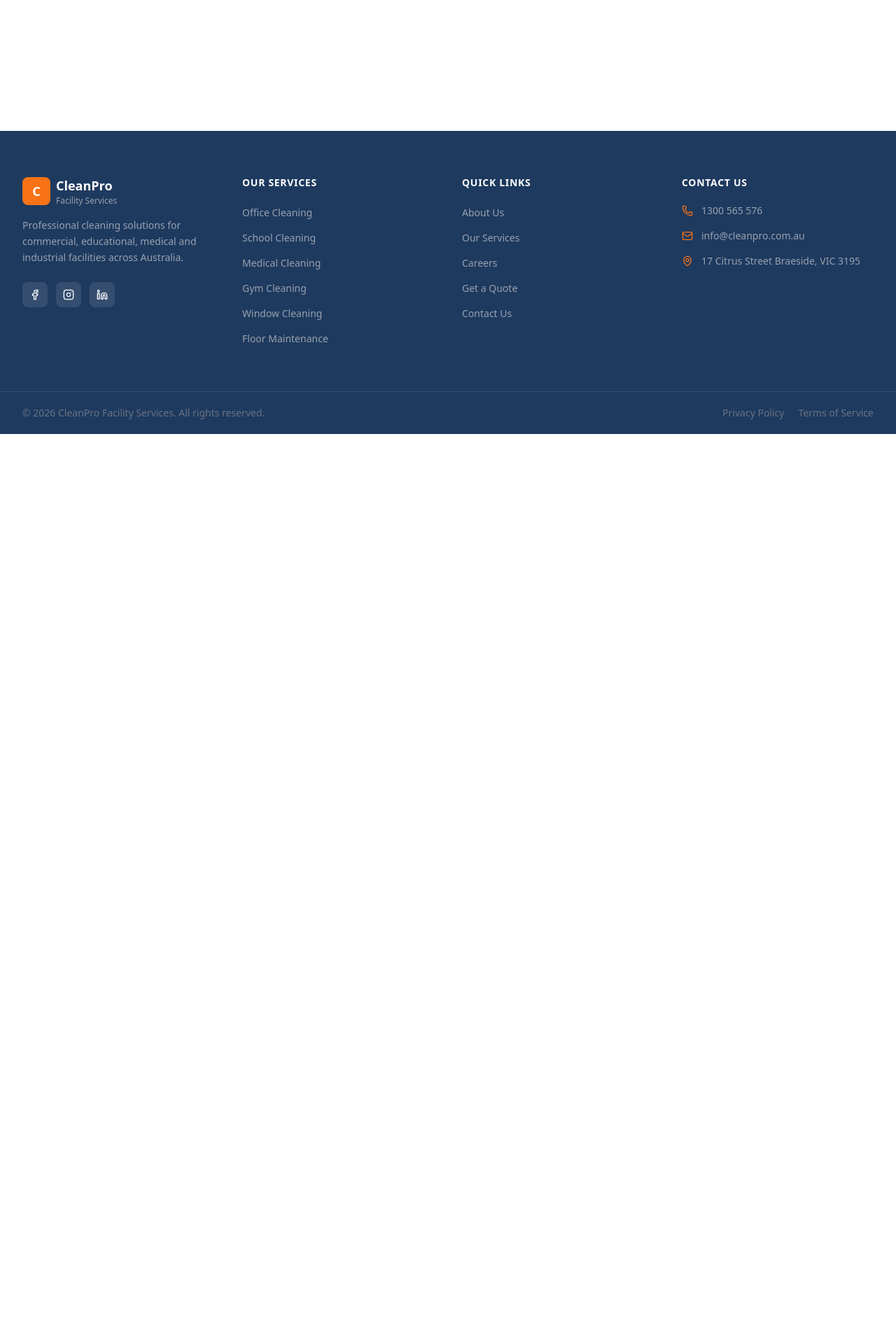
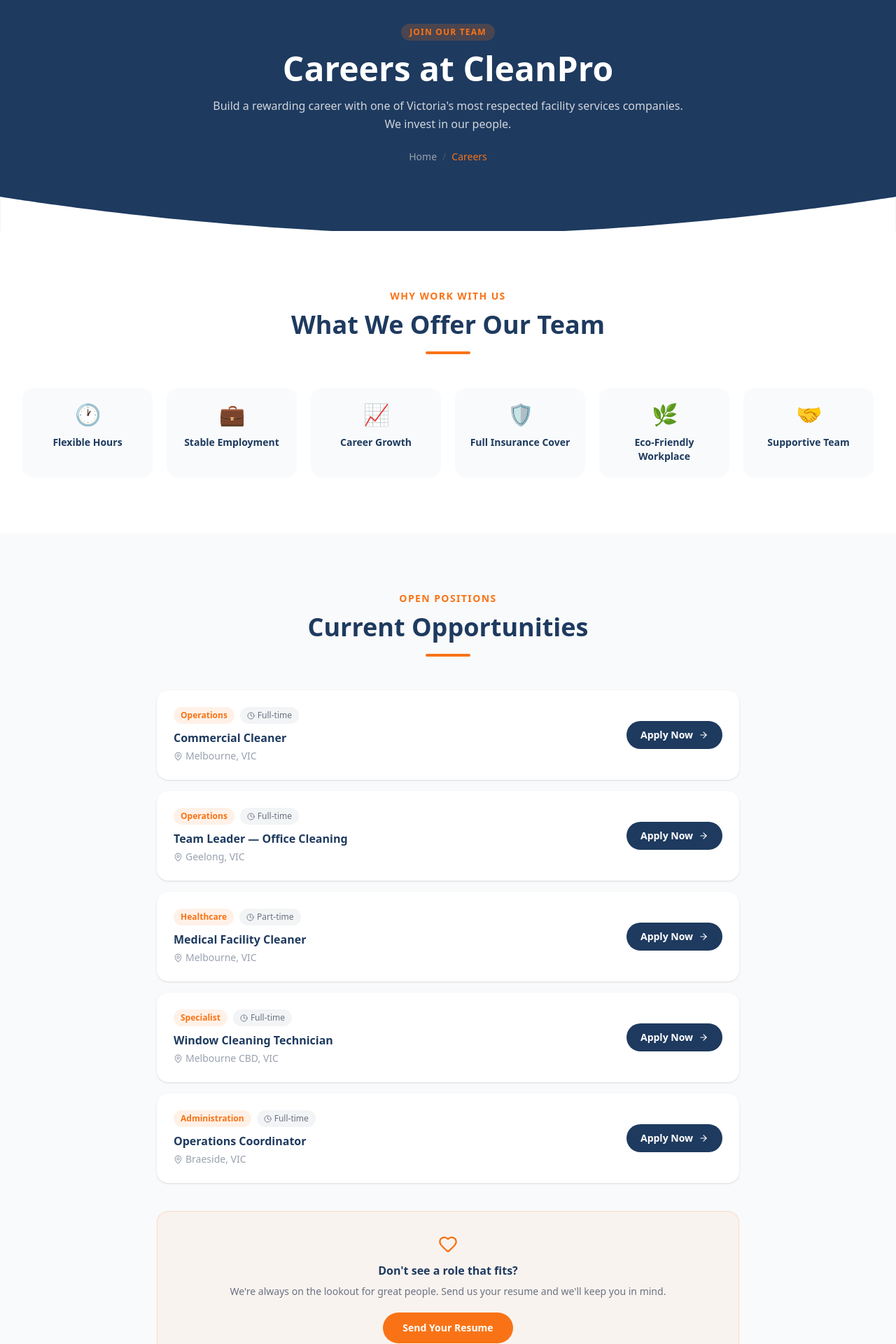
Before and after one commit to dnsamw/rukey-web, a Next.js app: page /careers in a window 1280 px wide. Shown: the part 180-2100 px from the top of the page at 70% size. Before the commit the page ends 800 px from the top, so only its background shows below. Built offline with nearby package versions, Linux system fonts and the light colour scheme.

Commit message:
careers  page

```diff
--- a/app/(public)/careers/page.tsx
+++ b/app/(public)/careers/page.tsx
@@ -1,14 +1,121 @@
-export const metadata = {
-  title: 'Careers - Cleaning Service',
-  description: 'Join our team as a cleaning professional',
-};
+import Link from 'next/link'
+import { MapPin, Clock, ArrowRight, Heart } from 'lucide-react'
+import SectionHeading from '@/components/public/shared/SectionHeading'
+import GetAQuoteBanner from '@/components/public/home/GetAQuoteBanner'
+
+const jobs = [
+  { id: '1', title: 'Commercial Cleaner', location: 'Melbourne, VIC', type: 'Full-time', department: 'Operations' },
+  { id: '2', title: 'Team Leader — Office Cleaning', location: 'Geelong, VIC', type: 'Full-time', department: 'Operations' },
+  { id: '3', title: 'Medical Facility Cleaner', location: 'Melbourne, VIC', type: 'Part-time', department: 'Healthcare' },
+  { id: '4', title: 'Window Cleaning Technician', location: 'Melbourne CBD, VIC', type: 'Full-time', department: 'Specialist' },
+  { id: '5', title: 'Operations Coordinator', location: 'Braeside, VIC', type: 'Full-time', department: 'Administration' },
+]
+
+const perks = [
+  { icon: '🕐', label: 'Flexible Hours' },
+  { icon: '💼', label: 'Stable Employment' },
+  { icon: '📈', label: 'Career Growth' },
+  { icon: '🛡️', label: 'Full Insurance Cover' },
+  { icon: '🌿', label: 'Eco-Friendly Workplace' },
+  { icon: '🤝', label: 'Supportive Team' },
+]
 
 export default function CareersPage() {
   return (
-    <div className="page-container">
-      <h1>Careers</h1>
-      <p>We are always looking for talented individuals to join our team.</p>
-      {/* Job listings will go here */}
-    </div>
-  );
+    <>
+      {/* Hero */}
+      <section className="bg-[#1E3A5F] py-24 relative overflow-hidden">
+        <div className="absolute -bottom-1 left-0 right-0">
+          <svg viewBox="0 0 1440 60" fill="none" xmlns="http://www.w3.org/2000/svg">
+            <path d="M0 60L1440 60L1440 0C1440 0 1080 60 720 60C360 60 0 0 0 0L0 60Z" fill="white" />
+          </svg>
+        </div>
+        <div className="relative max-w-7xl mx-auto px-4 sm:px-6 lg:px-8 text-center">
+          <span className="inline-block bg-[#F97316]/20 text-[#F97316] text-xs font-bold uppercase tracking-widest px-3 py-1 rounded-full mb-4">
+            Join Our Team
+          </span>
+          <h1 className="text-4xl md:text-5xl font-black text-white mb-4">Careers at CleanPro</h1>
+          <p className="text-gray-300 max-w-2xl mx-auto text-base leading-relaxed">
+            Build a rewarding career with one of Victoria's most respected facility services companies. We invest in our people.
+          </p>
+          <nav className="mt-6 flex justify-center gap-2 text-sm">
+            <Link href="/" className="text-gray-400 hover:text-white transition-colors">Home</Link>
+            <span className="text-gray-600">/</span>
+            <span className="text-[#F97316]">Careers</span>
+          </nav>
+        </div>
+      </section>
+
+      {/* Perks */}
+      <section className="py-20 bg-white">
+        <div className="max-w-7xl mx-auto px-4 sm:px-6 lg:px-8">
+          <SectionHeading label="Why Work With Us" title="What We Offer Our Team" />
+          <div className="grid grid-cols-2 md:grid-cols-3 lg:grid-cols-6 gap-5">
+            {perks.map((p) => (
+              <div key={p.label} className="bg-gray-50 rounded-2xl p-5 text-center hover:shadow-md transition-shadow">
+                <div className="text-3xl mb-3">{p.icon}</div>
+                <div className="text-sm font-semibold text-[#1E3A5F]">{p.label}</div>
+              </div>
+            ))}
+          </div>
+        </div>
+      </section>
+
+      {/* Open Roles */}
+      <section className="py-20 bg-gray-50">
+        <div className="max-w-4xl mx-auto px-4 sm:px-6 lg:px-8">
+          <SectionHeading label="Open Positions" title="Current Opportunities" />
+          <div className="space-y-4">
+            {jobs.map((job) => (
+              <div
+                key={job.id}
+                className="bg-white rounded-2xl p-6 shadow-sm hover:shadow-md transition-all group flex flex-col sm:flex-row sm:items-center justify-between gap-4"
+              >
+                <div>
+                  <div className="flex items-center gap-2 mb-2 flex-wrap">
+                    <span className="bg-[#F97316]/10 text-[#F97316] text-xs font-bold px-2.5 py-1 rounded-full">
+                      {job.department}
+                    </span>
+                    <span className="bg-gray-100 text-gray-500 text-xs font-medium px-2.5 py-1 rounded-full flex items-center gap-1">
+                      <Clock size={11} /> {job.type}
+                    </span>
+                  </div>
+                  <h3 className="font-bold text-[#1E3A5F] text-base group-hover:text-[#F97316] transition-colors">
+                    {job.title}
+                  </h3>
+                  <div className="flex items-center gap-1 mt-1 text-gray-400 text-sm">
+                    <MapPin size={13} />
+                    {job.location}
+                  </div>
+                </div>
+                <Link
+                  href={`/careers/${job.id}`}
+                  className="inline-flex items-center gap-2 bg-[#1E3A5F] text-white px-5 py-2.5 rounded-full text-sm font-semibold hover:bg-[#F97316] transition-colors shrink-0"
+                >
+                  Apply Now <ArrowRight size={14} />
+                </Link>
+              </div>
+            ))}
+          </div>
+
+          {/* No fit */}
+          <div className="mt-10 bg-[#F97316]/5 border border-[#F97316]/20 rounded-2xl p-8 text-center">
+            <Heart size={28} className="text-[#F97316] mx-auto mb-3" />
+            <h3 className="font-bold text-[#1E3A5F] mb-2">Don't see a role that fits?</h3>
+            <p className="text-gray-500 text-sm mb-5">
+              We're always on the lookout for great people. Send us your resume and we'll keep you in mind.
+            </p>
+
+            <a  href="mailto:careers@cleanpro.com.au"
+              className="inline-block bg-[#F97316] text-white px-7 py-3 rounded-full text-sm font-bold hover:bg-[#EA6C0A] transition-colors"
+            >
+              Send Your Resume
+            </a>
+          </div>
+        </div>
+      </section>
+
+      <GetAQuoteBanner />
+    </>
+  )
 }
```
